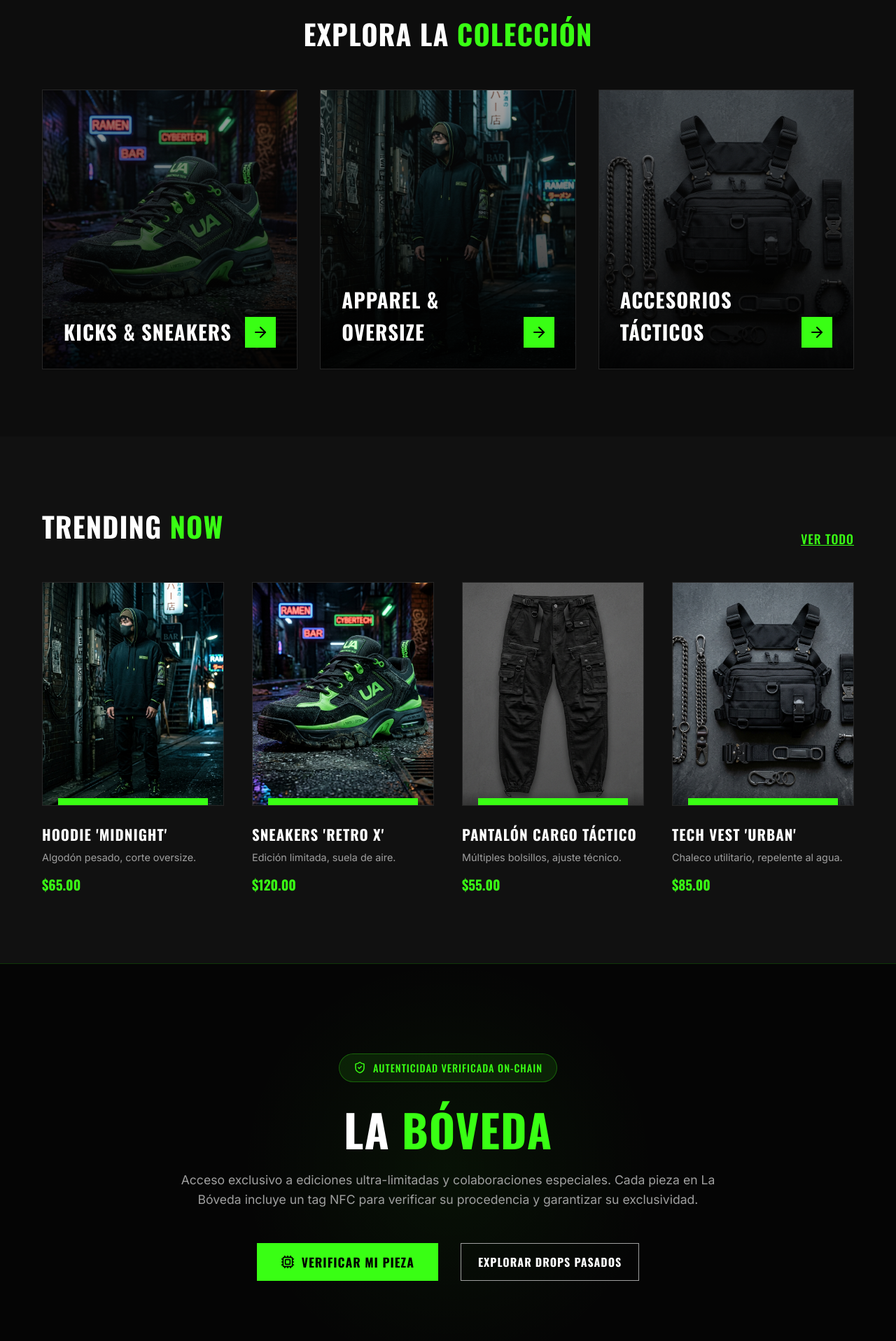
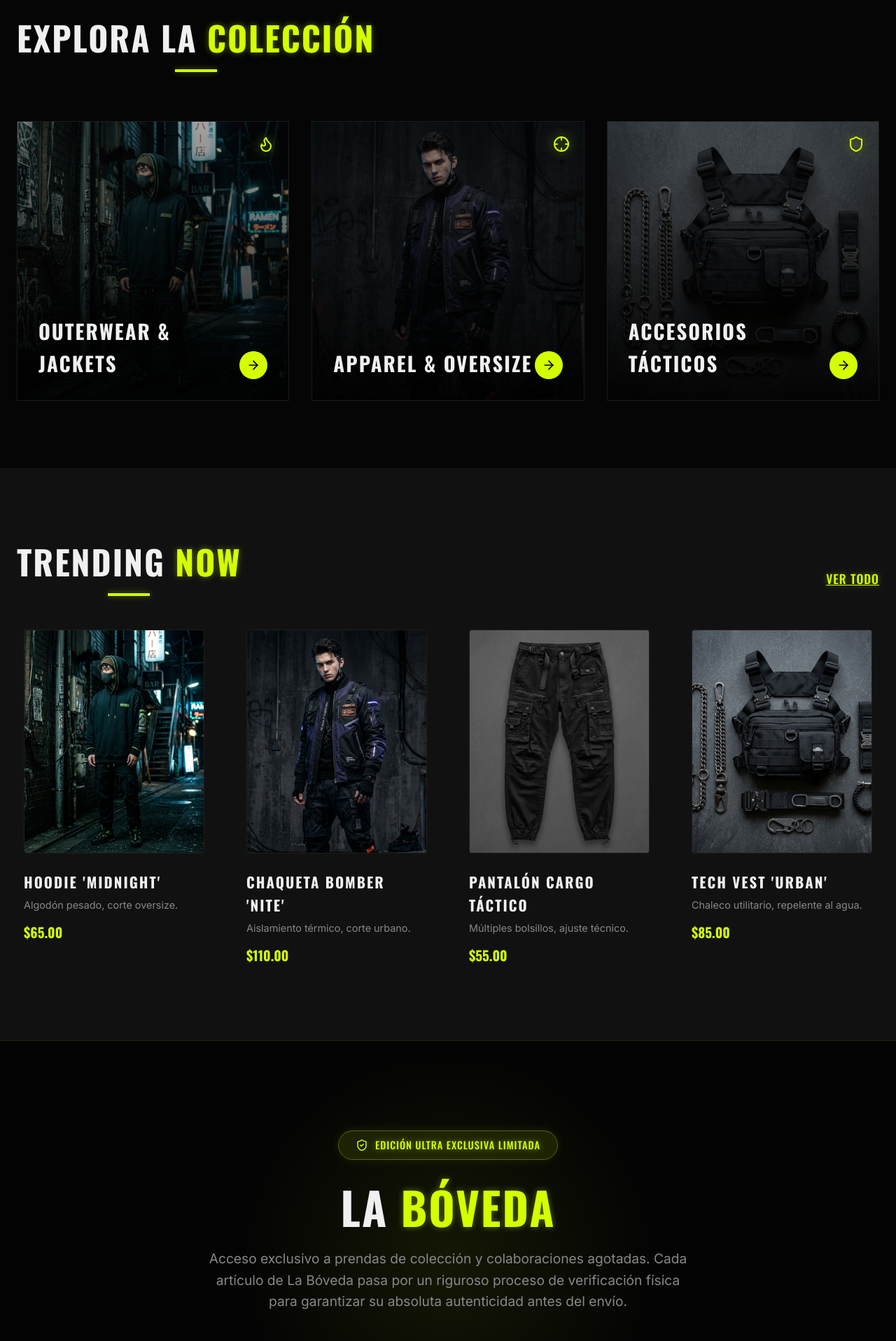
Before and after one commit to KevinMB0220/streetwear-store, a React (Vite) app: page / in a window 1280 px wide. Shown: the part 880-2797 px from the top of the page at 70% size. Built offline with nearby package versions, Linux system fonts and the light colour scheme.

Commit message:
feat: clothing only reseller styling, premium UI redesign, and iPhone responsiveness

```diff
--- a/src/components/CategoryCards.tsx
+++ b/src/components/CategoryCards.tsx
@@ -1,24 +1,27 @@
 
-import { ArrowRight } from 'lucide-react';
+import { ArrowRight, Flame, Shield, Crosshair } from 'lucide-react';
 
 const categories = [
   {
     id: 1,
-    title: 'KICKS & SNEAKERS',
-    image: '/sneakers_cat_generated.png', // Fallback to placeholder if missing
-    span: 1
+    title: 'OUTERWEAR & JACKETS',
+    image: '/apparel_cat_generated.png', // Fallback
+    span: 1,
+    icon: <Flame size={24} />
   },
   {
     id: 2,
     title: 'APPAREL & OVERSIZE',
-    image: '/apparel_cat_generated.png',
-    span: 1
+    image: '/bomber_cat_generated.png',
+    span: 1,
+    icon: <Crosshair size={24} />
   },
   {
     id: 3,
     title: 'ACCESORIOS TÁCTICOS',
     image: '/accessories_cat_generated.png',
-    span: 1
+    span: 1,
+    icon: <Shield size={24} />
   }
 ];
 
@@ -28,7 +31,7 @@ const CategoryCards = () => {
       <div className="container">
         <h2 className="section-title">EXPLORA LA <span className="text-accent">COLECCIÓN</span></h2>
 
-        <div style={{
+        <div className="categories-grid" style={{
           display: 'grid',
           gridTemplateColumns: 'repeat(auto-fit, minmax(300px, 1fr))',
           gap: '2rem',
@@ -61,12 +64,24 @@ const CategoryCards = () => {
 
               <div style={{
                 position: 'absolute',
+                top: '20px',
+                right: '20px',
+                color: 'var(--accent-color)',
+                filter: 'drop-shadow(0 0 8px rgba(212, 255, 0, 0.6))',
+                zIndex: 2
+              }}>
+                {cat.icon}
+              </div>
+
+              <div style={{
+                position: 'absolute',
                 bottom: '30px',
                 left: '30px',
                 right: '30px',
                 display: 'flex',
                 justifyContent: 'space-between',
-                alignItems: 'flex-end'
+                alignItems: 'flex-end',
+                zIndex: 2
               }}>
                 <h3 style={{ fontSize: '1.8rem', margin: 0, textShadow: '0 2px 4px rgba(0,0,0,0.8)' }}>
                   {cat.title}
@@ -78,9 +93,10 @@ const CategoryCards = () => {
                   display: 'flex',
                   justifyContent: 'center',
                   alignItems: 'center',
-                  transition: 'var(--transition)'
+                  transition: 'var(--transition)',
+                  borderRadius: '50%'
                 }}>
-                  <ArrowRight size={24} />
+                  <ArrowRight size={20} />
                 </div>
               </div>
             </div>
@@ -89,13 +105,43 @@ const CategoryCards = () => {
       </div>
 
       <style>{`
+        .category-card::after {
+          content: '';
+          position: absolute;
+          inset: 0;
+          border: 2px solid transparent;
+          transition: var(--transition);
+          z-index: 3;
+          pointer-events: none;
+        }
+        .category-card:hover::after {
+          border-color: var(--accent-color);
+          box-shadow: inset 0 0 20px var(--accent-glow);
+        }
         .category-card:hover .card-bg {
           transform: scale(1.08);
           opacity: 0.9;
         }
         .category-card:hover .arrow-icon {
-          transform: translateX(5px);
-          box-shadow: 0 0 15px rgba(57, 255, 20, 0.5);
+          transform: translateX(5px) scale(1.1);
+          box-shadow: 0 0 20px var(--accent-glow);
+        }
+
+        @media (max-width: 500px) {
+          .categories-grid {
+            grid-template-columns: 1fr !important;
+            gap: 1.2rem !important;
+            margin-top: 1.5rem !important;
+          }
+          .category-card {
+            height: 250px !important;
+          }
+          .category-card h3 {
+            font-size: 1.3rem !important;
+          }
+          .category-card .arrow-icon {
+            padding: 8px !important;
+          }
         }
       `}</style>
     </section>
--- a/src/components/Footer.tsx
+++ b/src/components/Footer.tsx
@@ -12,9 +12,9 @@ const Footer = () => {
         }}>
 
           <div>
-            <h3 style={{ fontSize: '1.5rem', marginBottom: '1rem', letterSpacing: '2px' }}>URBAN <span className="text-accent">'26</span></h3>
+            <h3 style={{ fontSize: '1.5rem', marginBottom: '1rem', letterSpacing: '2px' }}>URBAN <span className="text-accent">HYPE</span></h3>
             <p style={{ color: 'var(--text-secondary)', fontSize: '0.9rem', marginBottom: '1.5rem' }}>
-              Redefiniendo el streetwear con materiales premium y cortes experimentales.
+              Tu destino definitivo para drops limitados, piezas de colección y reventa de streetwear 100% verificado.
             </p>
             <div style={{ display: 'flex', gap: '15px' }}>
               <a href="#" style={{ color: 'var(--text-secondary)', transition: 'var(--transition)' }} className="social-icon">IG</a>
@@ -78,7 +78,7 @@ const Footer = () => {
           color: 'var(--text-secondary)',
           fontSize: '0.8rem'
         }}>
-          <p>&copy; 2026 URBAN STUDIO. TODOS LOS DERECHOS RESERVADOS.</p>
+          <p>&copy; 2026 URBAN HYPE. TODOS LOS DERECHOS RESERVADOS.</p>
           <div style={{ display: 'flex', gap: '10px' }}>
             <span>VISA</span>
             <span>MASTERCARD</span>
--- a/src/components/HeroSection.tsx
+++ b/src/components/HeroSection.tsx
@@ -44,23 +44,28 @@ const HeroSection = () => {
       {/* Content */}
       <div className="container" style={{ textAlign: 'center', zIndex: 10 }}>
         <h1 style={{
-          fontSize: 'clamp(3rem, 8vw, 6rem)',
+          fontSize: 'clamp(3rem, 8vw, 6.5rem)',
           lineHeight: 1.1,
           marginBottom: '1.5rem',
-          textShadow: '0 4px 20px rgba(0,0,0,0.5)'
+          textShadow: '0 4px 20px rgba(0,0,0,0.5)',
+          letterSpacing: '4px'
         }}>
-          REDEFINE LAS REGLAS.<br/>
-          COLECCIÓN URBANA <span className="text-accent">'26</span>.
+          CONSIGUE EL HYPE.<br/>
+          DROPS EXCLUSIVOS Y <span className="text-accent" style={{ textShadow: '0 0 25px rgba(212,255,0,0.6)' }}>REVENTA</span>.
         </h1>
         <p style={{
           fontSize: '1.2rem',
-          color: 'var(--text-secondary)',
-          maxWidth: '600px',
+          color: 'var(--text-primary)',
+          maxWidth: '650px',
           margin: '0 auto 3rem auto',
-          textShadow: '0 2px 10px rgba(0,0,0,0.8)'
+          textShadow: '0 2px 10px rgba(0,0,0,0.8)',
+          backgroundColor: 'rgba(0,0,0,0.3)',
+          padding: '15px 25px',
+          borderRadius: '8px',
+          backdropFilter: 'blur(5px)',
+          border: '1px solid rgba(255,255,255,0.05)'
         }}>
-          Estética cruda, materiales premium y diseños sin concesiones.
-          Explora la nueva temporada y marca la diferencia en las calles.
+          Curaduría selecta de las marcas más influyentes y los lanzamientos más buscados de la moda urbana. 100% verificado y listo para las calles.
         </p>
 
         <button className="btn-primary" style={{
@@ -68,7 +73,7 @@ const HeroSection = () => {
           padding: '15px 40px',
           letterSpacing: '2px'
         }}>
-          [ EXPLORAR EL DROP ]
+          [ COMPRAR HYPE ]
         </button>
       </div>
     </section>
--- a/src/components/TrendingGrid.tsx
+++ b/src/components/TrendingGrid.tsx
@@ -11,10 +11,10 @@ const products = [
   },
   {
     id: 2,
-    name: "Sneakers 'Retro X'",
-    desc: "Edición limitada, suela de aire.",
-    price: "$120.00",
-    image: "/sneakers_cat_generated.png"
+    name: "Chaqueta Bomber 'Nite'",
+    desc: "Aislamiento térmico, corte urbano.",
+    price: "$110.00",
+    image: "/bomber_cat_generated.png"
   },
   {
     id: 3,
@@ -41,14 +41,14 @@ const TrendingGrid = () => {
           <a href="#" className="text-accent" style={{ fontFamily: 'var(--font-heading)', letterSpacing: '1px', fontSize: '1.1rem', textDecoration: 'underline' }}>VER TODO</a>
         </div>
 
-        <div style={{
+        <div className="products-grid" style={{
           display: 'grid',
           gridTemplateColumns: 'repeat(auto-fill, minmax(250px, 1fr))',
           gap: '2.5rem'
         }}>
           {products.map((prod) => (
             <div key={prod.id} className="product-card">
-              <div style={{
+              <div className="img-container" style={{
                 backgroundColor: 'var(--surface-color)',
                 height: '320px',
                 position: 'relative',
@@ -57,7 +57,8 @@ const TrendingGrid = () => {
                 alignItems: 'center',
                 justifyContent: 'center',
                 marginBottom: '1.5rem',
-                border: '1px solid rgba(255, 255, 255, 0.05)'
+                border: '1px solid rgba(255, 255, 255, 0.05)',
+                transition: 'var(--transition)'
               }}>
                 <img
                   src={prod.image}
@@ -102,11 +103,70 @@ const TrendingGrid = () => {
       </div>
 
       <style>{`
+        .product-card {
+          padding: 10px;
+          border-radius: 8px;
+          transition: var(--transition);
+        }
+        .product-card:hover {
+          background-color: rgba(255, 255, 255, 0.03);
+          box-shadow: 0 10px 30px rgba(0,0,0,0.5);
+          transform: translateY(-5px);
+        }
+        .img-container {
+          border-radius: 4px;
+        }
         .product-card:hover .product-img {
-          transform: scale(1.05);
+          transform: scale(1.08);
         }
         .product-card:hover .add-to-cart-overlay {
           bottom: 0;
+          opacity: 1;
+        }
+        .add-to-cart-overlay {
+          opacity: 0;
+        }
+
+        @media (max-width: 500px) {
+          .products-grid {
+            grid-template-columns: repeat(2, 1fr) !important;
+            gap: 1.2rem 0.8rem !important;
+          }
+          .img-container {
+            height: 200px !important;
+            margin-bottom: 0.8rem !important;
+          }
+          .product-card {
+            padding: 5px !important;
+          }
+          .product-card h3 {
+            font-size: 0.95rem !important;
+            line-height: 1.2 !important;
+            margin-bottom: 0.2rem !important;
+          }
+          .product-card p {
+            font-size: 0.75rem !important;
+            line-height: 1.3 !important;
+            margin-bottom: 0.4rem !important;
+            display: -webkit-box;
+            -webkit-line-clamp: 2;
+            -webkit-box-orient: vertical;
+            overflow: hidden;
+          }
+          .product-card div {
+            font-size: 0.95rem !important;
+          }
+          .add-to-cart-overlay {
+            bottom: 0 !important;
+            opacity: 1 !important;
+            background: linear-gradient(to top, rgba(0,0,0,0.85) 0%, transparent 100%) !important;
+            padding: 6px !important;
+          }
+          .add-to-cart-overlay button {
+            width: 100% !important;
+            padding: 6px !important;
+            font-size: 0.75rem !important;
+          }
         }
       `}</style>
     </section>
--- a/src/components/VaultSection.tsx
+++ b/src/components/VaultSection.tsx
@@ -6,10 +6,11 @@ const VaultSection = () => {
     <section id="vault" style={{
       padding: '8rem 0',
       position: 'relative',
-      backgroundColor: '#050505',
+      backgroundColor: 'rgba(5, 5, 5, 0.9)',
+      backdropFilter: 'blur(10px)',
       overflow: 'hidden',
-      borderTop: '1px solid rgba(57, 255, 20, 0.2)',
-      borderBottom: '1px solid rgba(57, 255, 20, 0.2)'
+      borderTop: '1px solid rgba(212, 255, 0, 0.15)',
+      borderBottom: '1px solid rgba(212, 255, 0, 0.15)'
     }}>
       {/* Glow effect */}
       <div style={{
@@ -19,7 +20,7 @@ const VaultSection = () => {
         transform: 'translate(-50%, -50%)',
         width: '600px',
         height: '600px',
-        background: 'radial-gradient(circle, rgba(57, 255, 20, 0.05) 0%, transparent 70%)',
+        background: 'radial-gradient(circle, rgba(212, 255, 0, 0.08) 0%, transparent 70%)',
         zIndex: 0,
         pointerEvents: 'none'
       }}></div>
@@ -38,15 +39,16 @@ const VaultSection = () => {
             display: 'inline-flex',
             alignItems: 'center',
             gap: '10px',
-            backgroundColor: 'rgba(57, 255, 20, 0.1)',
-            padding: '8px 20px',
+            backgroundColor: 'rgba(212, 255, 0, 0.1)',
+            padding: '8px 24px',
             borderRadius: '30px',
-            border: '1px solid rgba(57, 255, 20, 0.3)',
-            marginBottom: '2rem'
+            border: '1px solid rgba(212, 255, 0, 0.3)',
+            marginBottom: '2rem',
+            boxShadow: '0 0 15px rgba(212, 255, 0, 0.1)'
           }}>
             <ShieldCheck size={18} className="text-accent" />
-            <span style={{ fontFamily: 'var(--font-heading)', color: 'var(--accent-color)', letterSpacing: '1px', fontSize: '0.9rem' }}>
-              AUTENTICIDAD VERIFICADA ON-CHAIN
+            <span style={{ fontFamily: 'var(--font-heading)', color: 'var(--accent-color)', letterSpacing: '1px', fontSize: '0.9rem', textShadow: '0 0 8px rgba(212,255,0,0.5)' }}>
+              EDICIÓN ULTRA EXCLUSIVA LIMITADA
             </span>
           </div>
 
@@ -54,17 +56,13 @@ const VaultSection = () => {
             LA <span className="text-accent">BÓVEDA</span>
           </h2>
 
-          <p style={{ color: 'var(--text-secondary)', fontSize: '1.1rem', marginBottom: '3rem' }}>
-            Acceso exclusivo a ediciones ultra-limitadas y colaboraciones especiales.
-            Cada pieza en La Bóveda incluye un tag NFC para verificar su procedencia y garantizar su exclusividad.
+          <p style={{ color: 'var(--text-secondary)', fontSize: '1.2rem', marginBottom: '3rem', maxWidth: '700px' }}>
+            Acceso exclusivo a prendas de colección y colaboraciones agotadas.
+            Cada artículo de La Bóveda pasa por un riguroso proceso de verificación física para garantizar su absoluta autenticidad antes del envío.
           </p>
 
           <div style={{ display: 'flex', gap: '2rem', flexWrap: 'wrap', justifyContent: 'center' }}>
-            <button className="btn-primary" style={{ display: 'flex', alignItems: 'center', gap: '10px' }}>
-              <Cpu size={20} />
-              VERIFICAR MI PIEZA
-            </button>
-            <button className="btn-outline">
+            <button className="btn-primary">
               EXPLORAR DROPS PASADOS
             </button>
           </div>
--- a/src/index.css
+++ b/src/index.css
@@ -1,16 +1,17 @@
 @import url('https://fonts.googleapis.com/css2?family=Inter:wght@300;400;600&family=Oswald:wght@500;700&display=swap');
 
 :root {
-  --bg-color: #0d0d0d;
-  --surface-color: #1a1a1a;
-  --surface-hover: #262626;
-  --text-primary: #ffffff;
-  --text-secondary: #a0a0a0;
-  --accent-color: #39ff14; /* Electric Green */
-  --accent-hover: #32e011;
+  --bg-color: #050505;
+  --surface-color: rgba(20, 20, 20, 0.7);
+  --surface-hover: rgba(40, 40, 40, 0.9);
+  --text-primary: #f0f0f0;
+  --text-secondary: #888888;
+  --accent-color: #d4ff00; /* Neon Yellow-Green */
+  --accent-hover: #bde600;
+  --accent-glow: rgba(212, 255, 0, 0.4);
   --font-heading: 'Oswald', sans-serif;
   --font-body: 'Inter', sans-serif;
-  --transition: all 0.3s cubic-bezier(0.25, 0.8, 0.25, 1);
+  --transition: all 0.4s cubic-bezier(0.16, 1, 0.3, 1);
 }
 
 * {
@@ -25,12 +26,15 @@ body {
   font-family: var(--font-body);
   line-height: 1.6;
   -webkit-font-smoothing: antialiased;
+  background-image:
+    radial-gradient(circle at 15% 50%, rgba(212, 255, 0, 0.03), transparent 25%),
+    radial-gradient(circle at 85% 30%, rgba(212, 255, 0, 0.03), transparent 25%);
 }
 
 h1, h2, h3, h4, h5, h6 {
   font-family: var(--font-heading);
   text-transform: uppercase;
-  letter-spacing: 1px;
+  letter-spacing: 2px;
 }
 
 a {
@@ -52,55 +56,91 @@ button {
 
 /* Utilities */
 .container {
-  max-width: 1200px;
+  max-width: 1280px;
   margin: 0 auto;
-  padding: 0 20px;
+  padding: 0 24px;
 }
 
 .text-accent {
   color: var(--accent-color);
+  text-shadow: 0 0 10px var(--accent-glow);
 }
 
 .glass-panel {
-  background: rgba(26, 26, 26, 0.6);
-  backdrop-filter: blur(10px);
-  -webkit-backdrop-filter: blur(10px);
-  border: 1px solid rgba(255, 255, 255, 0.05);
+  background: rgba(15, 15, 15, 0.6);
+  backdrop-filter: blur(12px);
+  -webkit-backdrop-filter: blur(12px);
+  border: 1px solid rgba(255, 255, 255, 0.08);
+  box-shadow: 0 8px 32px 0 rgba(0, 0, 0, 0.37);
 }
 
 .btn-primary {
   background-color: var(--accent-color);
   color: #000;
-  padding: 12px 32px;
+  padding: 14px 36px;
   font-size: 1.1rem;
   font-weight: 700;
   transition: var(--transition);
   border: 2px solid var(--accent-color);
+  position: relative;
+  overflow: hidden;
+  z-index: 1;
+}
+
+.btn-primary::before {
+  content: '';
+  position: absolute;
+  top: 0; left: 0; width: 100%; height: 100%;
+  background: rgba(255,255,255,0.2);
+  transform: translateX(-100%) skewX(-15deg);
+  transition: var(--transition);
+  z-index: -1;
+}
+
+.btn-primary:hover::before {
+  transform: translateX(100%) skewX(-15deg);
 }
 
 .btn-primary:hover {
   background-color: transparent;
   color: var(--accent-color);
-  box-shadow: 0 0 15px rgba(57, 255, 20, 0.3);
+  box-shadow: 0 0 20px var(--accent-glow);
 }
 
 .btn-outline {
   background-color: transparent;
   color: var(--text-primary);
-  padding: 10px 24px;
+  padding: 12px 28px;
   font-size: 1rem;
   font-weight: 700;
-  border: 1px solid var(--text-secondary);
+  border: 1px solid rgba(255, 255, 255, 0.2);
   transition: var(--transition);
+  position: relative;
 }
 
 .btn-outline:hover {
-  border-color: var(--text-primary);
-  background-color: rgba(255, 255, 255, 0.05);
+  border-color: var(--accent-color);
+  color: var(--accent-color);
+  background-color: rgba(212, 255, 0, 0.05);
+  box-shadow: 0 0 15px var(--accent-glow);
 }
 
 .section-title {
-  font-size: 2.5rem;
+  font-size: 3rem;
   margin-bottom: 2rem;
   text-align: center;
+  position: relative;
+  display: inline-block;
 }
+
+.section-title::after {
+  content: '';
+  position: absolute;
+  bottom: -10px;
+  left: 50%;
+  transform: translateX(-50%);
+  width: 60px;
+  height: 4px;
+  background-color: var(--accent-color);
+  box-shadow: 0 0 10px var(--accent-glow);
+}
```
Also changed, not shown: src/components/Navbar.tsx (+57 -7 lines), public/bomber_cat_generated.png (added).
